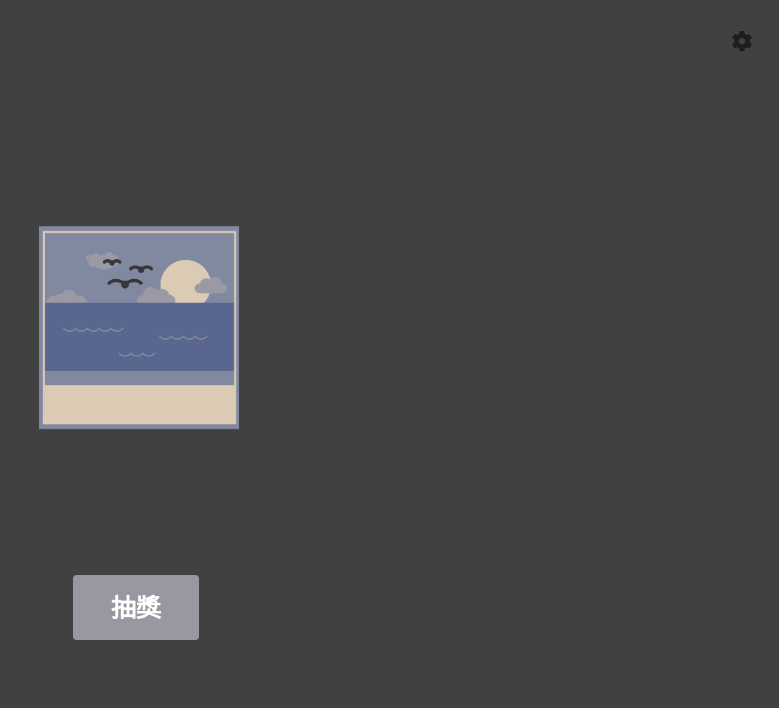
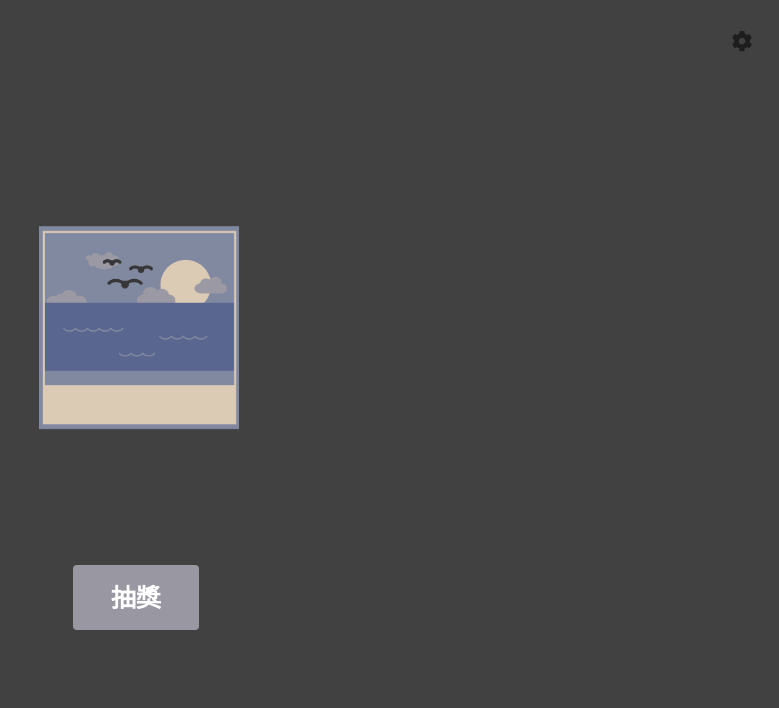
Before and after one commit to kevchentw/tedxnctu-2016, a plain HTML site: page lottery.html in a window 1280 px wide. Shown: the top 708 px of the page, without its empty margins (501-1280 px from the left). Drawn offline with nearby package versions, Linux system fonts and the light colour scheme.

Commit message:
fix layout

```diff
--- a/lottery.html
+++ b/lottery.html
@@ -18,8 +18,7 @@
         <img class='logo_item' src="logo_white.png" style="height:50px;">
         <div class="row" style="text-align: center;display:inline;padding-top:30vh;">
             <div><img src="./square.png" style="width:200px;"></div>
-            <div style="height:100px;">
-                <p id='winner' style="color:white; font-size:40px;"></p>
+            <div style="height:100px;margin-top:30px;">
                 <div id='loader' class="spinner">
                     <div class="rect1"></div>
                     <div class="rect2"></div>
@@ -27,8 +26,11 @@
                     <div class="rect4"></div>
                     <div class="rect5"></div>
                 </div>
+                <p id='winner' style="color:white; font-size:40px;"></p>
             </div>
-            <button class="j-button huge grey" id="get_winner_btn">抽獎</button>
+            <div>
+                <button class="j-button huge grey" id="get_winner_btn">抽獎</button>
+            </div>
         </div>
     </div>
     <div class="ui modal" id="setting_modal">
```
